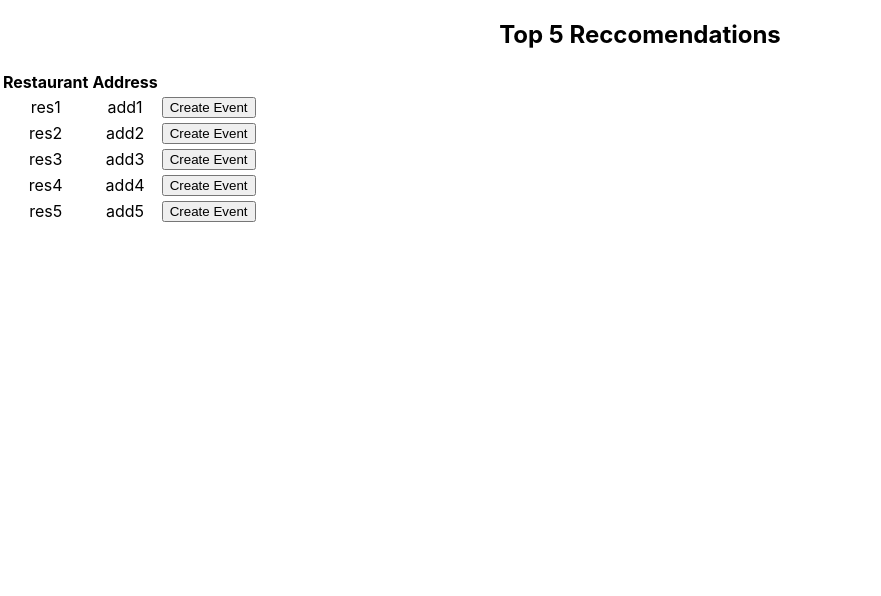
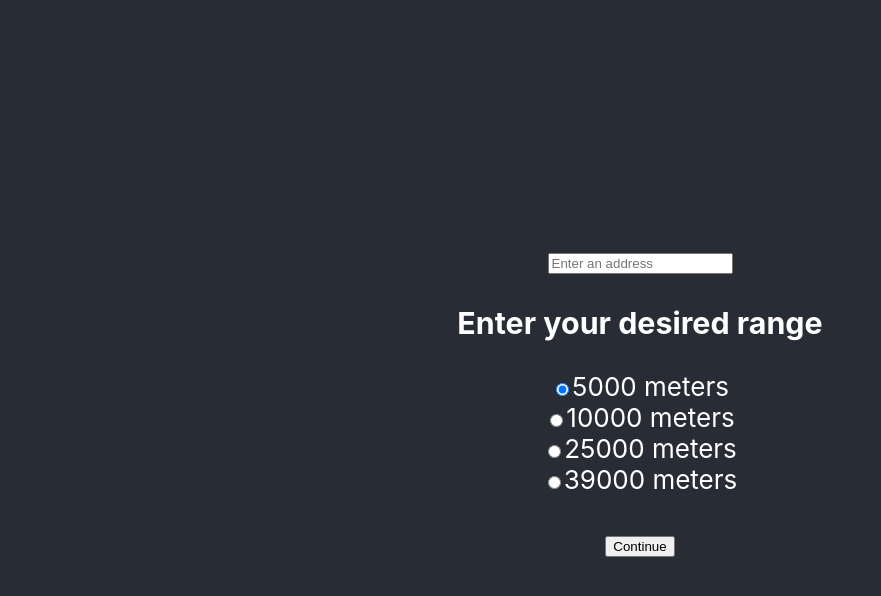
Before and after one commit to jon-perez18/Foodies, a React (Create React App) app: page / in a window 1280 px wide. Shown: the top 596 px of the page, without its empty margins (0-881 px from the left). Built offline with nearby package versions, Linux system fonts and the light colour scheme.

Commit message:
added functionality to map restaurant into a table

```diff
--- a/src/App.js
+++ b/src/App.js
@@ -11,7 +11,22 @@ const socket = io(); // socket for client
 function App() {
  // const [recomendations, setRecom] = useState({});
  const [isCreate,setCreate] = useState(false)
-  const recommendations = {res1:'add1',res2:'add2',res3:'add3',res4:'add4', res5:'add5'};
+ const [recommendations, setRecom] = useState({})
+ const [isContunueClick, setContinueClick] = useState(false);
+ const addy = useRef(null);
+ const [store_address, set_address] = useState(null);
+ const [radio,setRadio] = useState("5000");
+
+ function save_info() {
+    const input_addy = addy.current.value;
+    set_address(input_addy);
+    console.log("store address",store_address);
+    console.log("input addy", input_addy);
+    setContinueClick(prevClickContinue=>true);
+    socket.emit('recs', { addy: input_addy, radio: radio });}
+
+
+  //const recommendations = {res1:'add1',res2:'add2',res3:'add3',res4:'add4', res5:'add5'};
   function onPressCreate(key){
     setCreate(preCreate=>true)
     //console.log(key)
@@ -24,15 +39,83 @@ function App() {
     // Listening for a chat event emitted by the server. If received, we
     // run the code in the function that is passed in as the second arg
      socket.on('recomendations', (data) => {
-      console.log(data);
+      console.log("recoomendation",data);
 
 
     });
+
+    socket.on('recs',(data)=>{
+        console.log(data["results"])
+        const results = data["results"]
+        setRecom(prevRecom=>results)
+
+    })
   }, []);
   return (
     <div className="App">
+        <header className="App-header">
+       {isContunueClick === false ? (<div><input type="input" ref={addy} className="form__field" placeholder='Enter an address' />
 
-        <Recommendation onPressCreate={onPressCreate} recommendations={recommendations}/>
+        <form>
+        <h3>Enter your desired range</h3>
+
+        <input type="radio"
+        checked={radio === "5000"}
+        value="5000"
+        onChange={(e)=>{ setRadio(e.target.value)}}/>
+        <label>5000 meters</label>
+        <br/>
+
+        <input type="radio"
+        checked={radio === "10000"}
+        value="10000"
+        onChange={(e)=>{ setRadio(e.target.value)}}/>
+        <label>10000 meters</label>
+        <br/>
+
+        <input type="radio"
+        checked={radio === "25000"}
+        value="25000"
+        onChange={(e)=>{ setRadio(e.target.value)}}/>
+        <label>25000 meters</label>
+        <br/>
+
+        <input type="radio"
+        checked={radio === "39000"}
+        value="39000"
+        onChange={(e)=>{ setRadio(e.target.value)}}/>
+        <label>39000 meters</label>
+        <br/>
+        <br/>
+        <button type="button" name="continue" onClick={save_info}>
+          Continue
+        </button>
+        </form>
+        </div>
+        ):((<Recommendation onPressCreate={onPressCreate} recommendations={recommendations}/>
+        ))}
+
+       {(isCreate === true)?(<div>
+            <br></br>
+            <br></br>
+            <br></br>
+            <label>Event Name
+                <input type="text" name="event_name"></input>
+                <br></br>
+                <br></br>
+                <br></br>
+            </label>
+
+           <label>Desription
+                <textarea type="textarea" name="event_name"></textarea>
+            </label>
+         <br></br>
+         <br></br>
+        <button> Submit </button>
+        </div>):("")}
+
+        </header>
+
     </div>
   );
 }
```
Also changed, not shown: requirements.txt, 2 other files (tests, documents, lock files or other folders).
